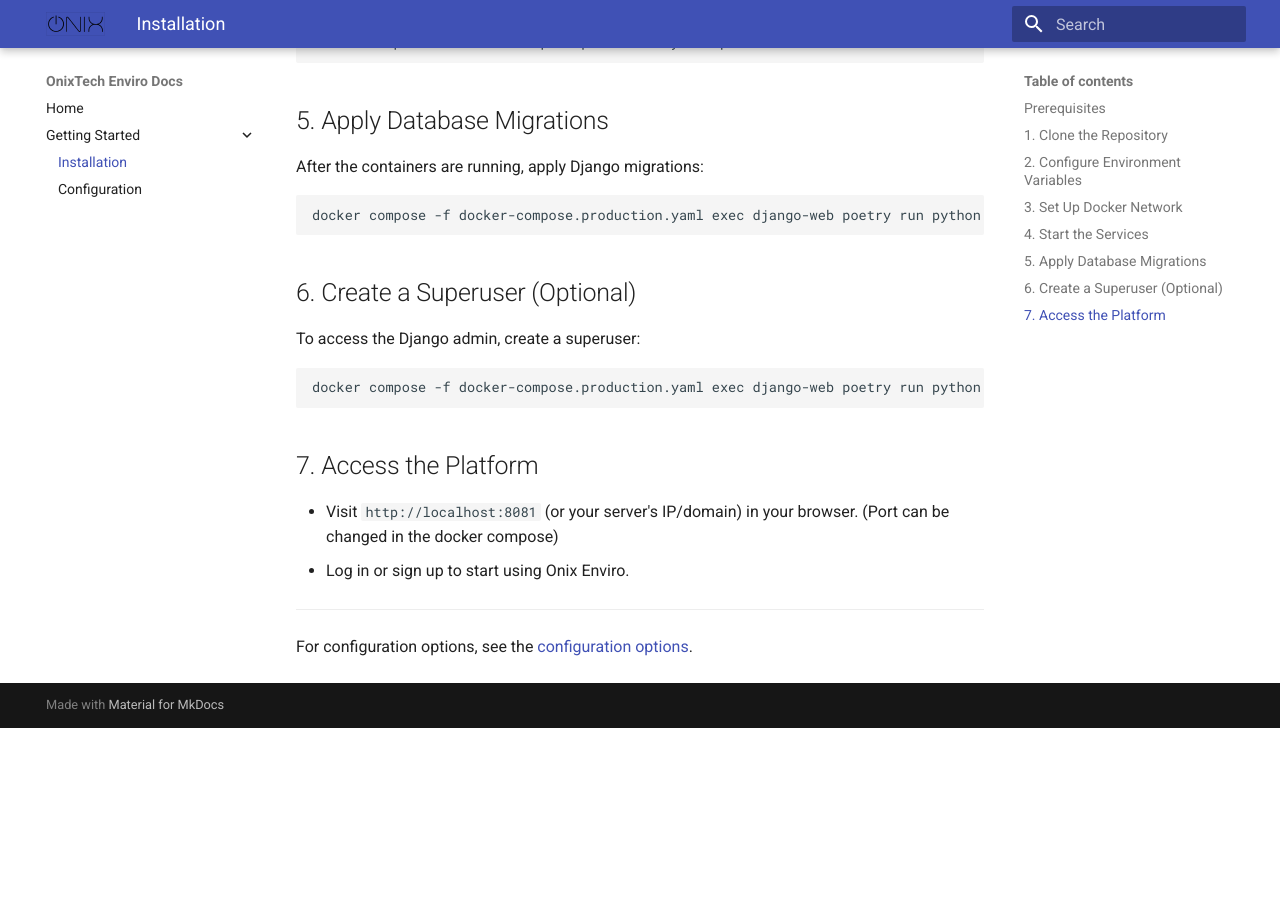
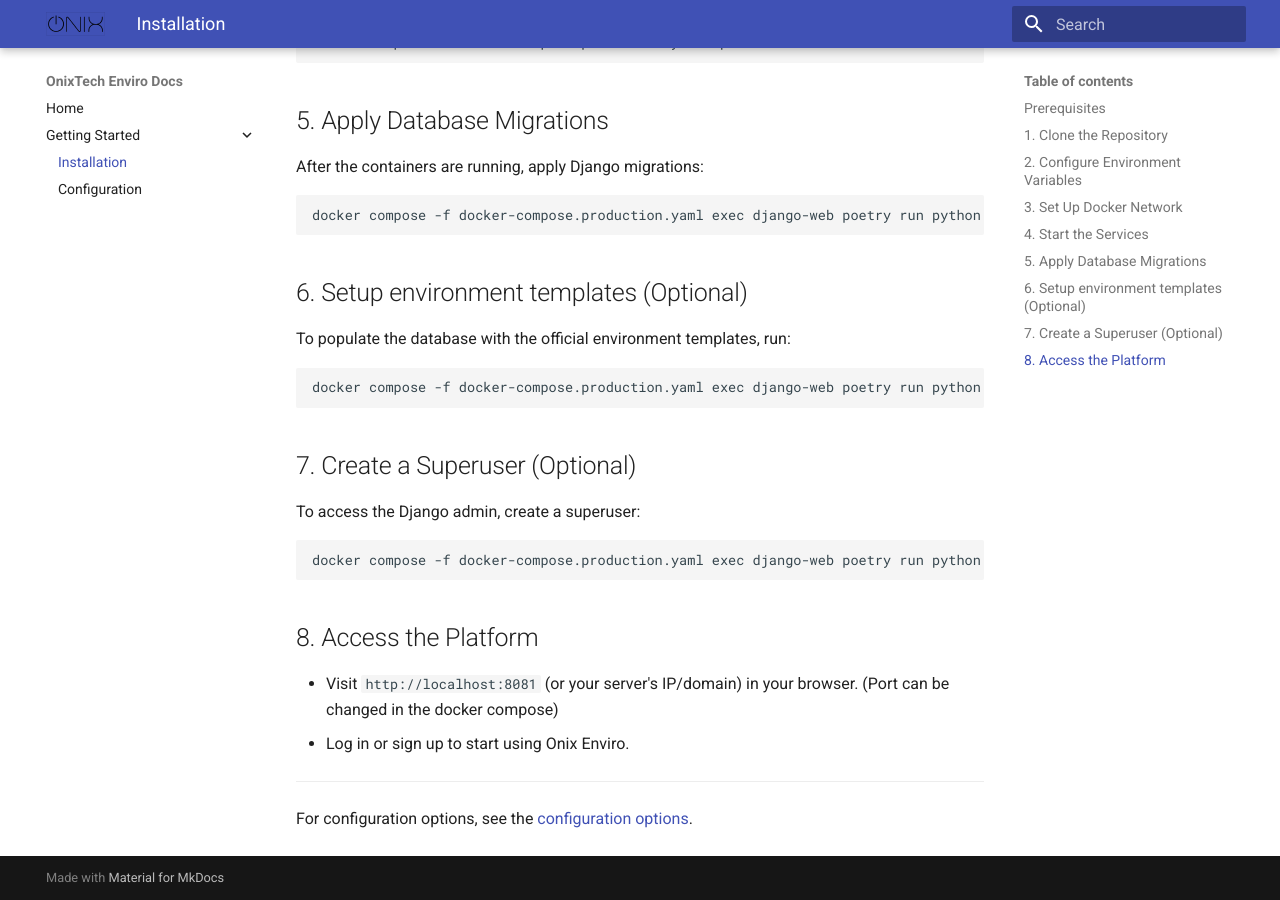
Before and after one commit to ExoOnix/enviro, an MkDocs documentation site: the page built from docs/getting-started/installation.md, in a window 1280 px wide and 900 px high, scrolled down 1055 px. Built offline with MkDocs 1.6.1 and Material for MkDocs 9.7.7, drawn with Linux system fonts in a browser that asks for light colours; before the commit the page ends 1783 px from its top, so only the background shows below that.

Commit message:
added fixtures

````diff
--- a/docs/getting-started/installation.md
+++ b/docs/getting-started/installation.md
@@ -50,7 +50,15 @@
 docker compose -f docker-compose.production.yaml exec django-web poetry run python manage.py migrate
 ```
 
-## 6. Create a Superuser (Optional)
+## 6. Setup environment templates (Optional)
+
+To populate the database with the official environment templates, run:
+
+```sh
+docker compose -f docker-compose.production.yaml exec django-web poetry run python manage.py loaddata apps/env_manager/fixtures/templates.json
+```
+
+## 7. Create a Superuser (Optional)
 
 To access the Django admin, create a superuser:
 
@@ -58,7 +66,7 @@
 docker compose -f docker-compose.production.yaml exec django-web poetry run python manage.py createsuperuser
 ```
 
-## 7. Access the Platform
+## 8. Access the Platform
 
 - Visit `http://localhost:8081` (or your server's IP/domain) in your browser. (Port can be changed in the docker compose)
 - Log in or sign up to start using Onix Enviro.
````
Also changed, not shown: README.md (+10 -2 lines), 1 other file.
